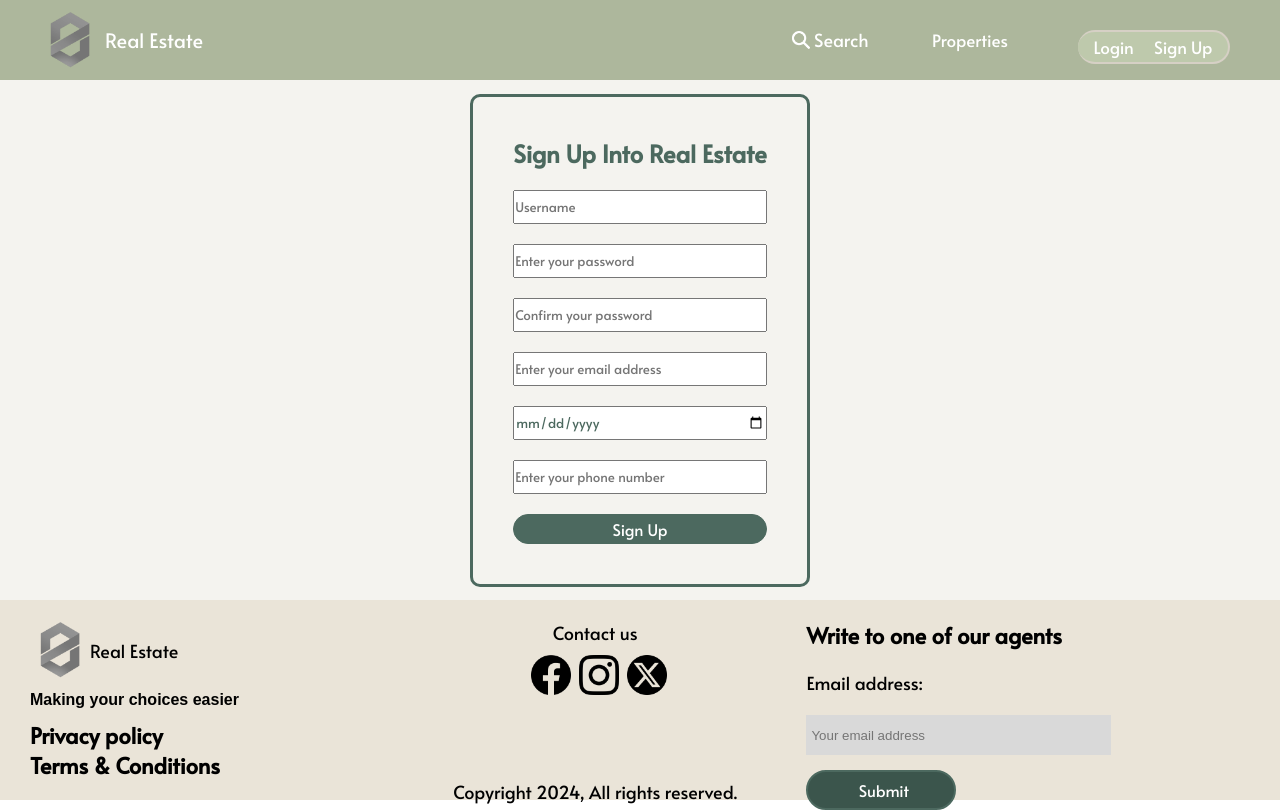
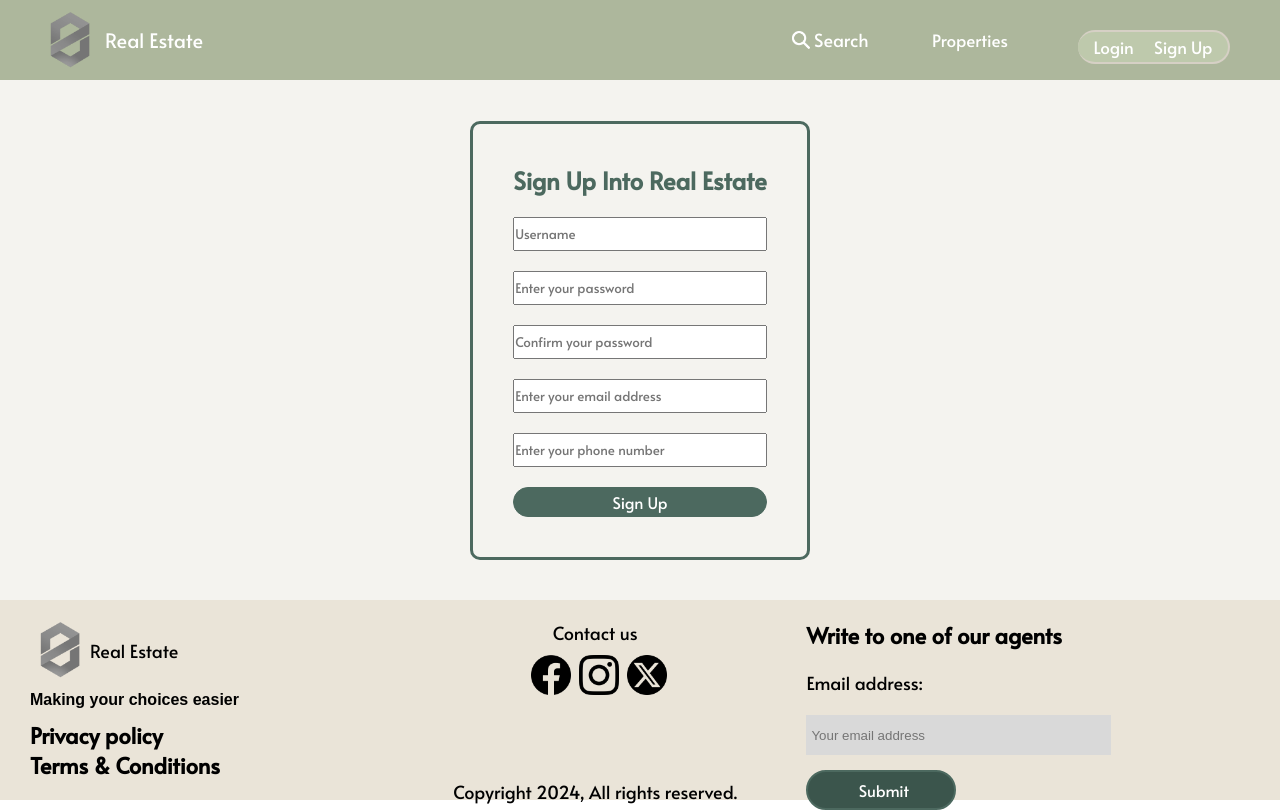
Before and after one commit to gentkoshii/realestate-front, a React (Vite) app: page /signup in a window 1280 px wide. Built offline with nearby package versions, Linux system fonts and the light colour scheme; no server answers; a web font is replaced by a local one.

Commit message:
signup update

```diff
--- a/src/Signup/signup.jsx
+++ b/src/Signup/signup.jsx
@@ -12,7 +12,6 @@ function SignUp() {
   const [password, setPassword] = useState("");
   const [confirmPassword, setConfirmPassword] = useState("");
   const [email, setEmail] = useState("");
-  const [dateOfBirth, setDateOfBirth] = useState("");
   const [phoneNumber, setPhoneNumber] = useState("");
 
   // Function to handle form submission
@@ -20,14 +19,14 @@ function SignUp() {
     e.preventDefault();
     try {
       // Send POST request to backend endpoint
-      const response = await axios.post("/signup", {
+      const response = await axios.post("http://localhost:5199/api/User/register", {
         username,
         password,
         email,
-        dateOfBirth,
+        confirmPassword,
         phoneNumber,
       });
-      if(response.success) {
+      if(response.status == 200) {
         navigate("/login")
       } else {
         console.error("error ")
@@ -71,11 +70,6 @@ function SignUp() {
             onChange={(e) => setEmail(e.target.value)}
           />
           <input
-            type="date"
-            value={dateOfBirth}
-            onChange={(e) => setDateOfBirth(e.target.value)}
-          />
-          <input
             type="tel"
             placeholder="Enter your phone number"
             value={phoneNumber}
```
